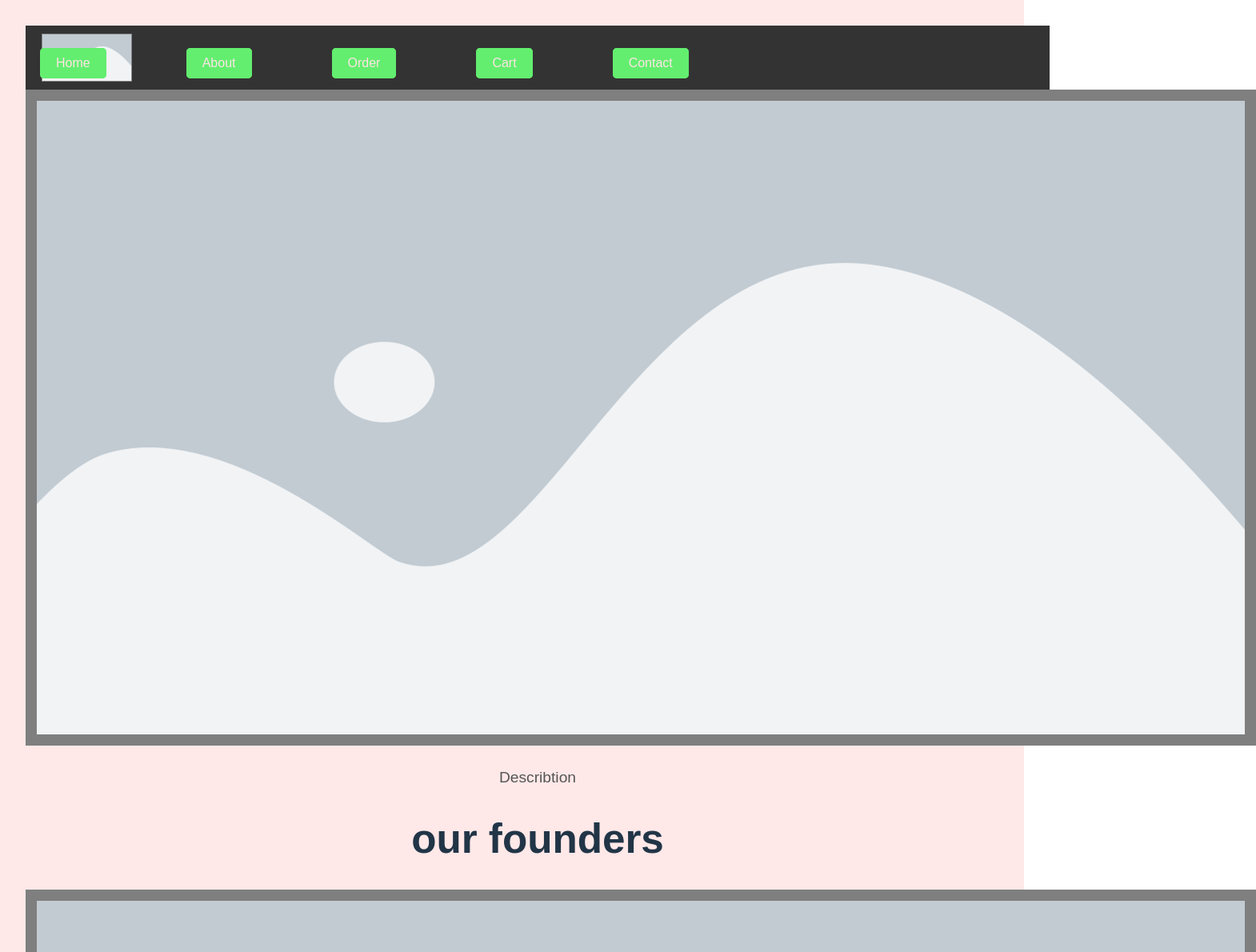
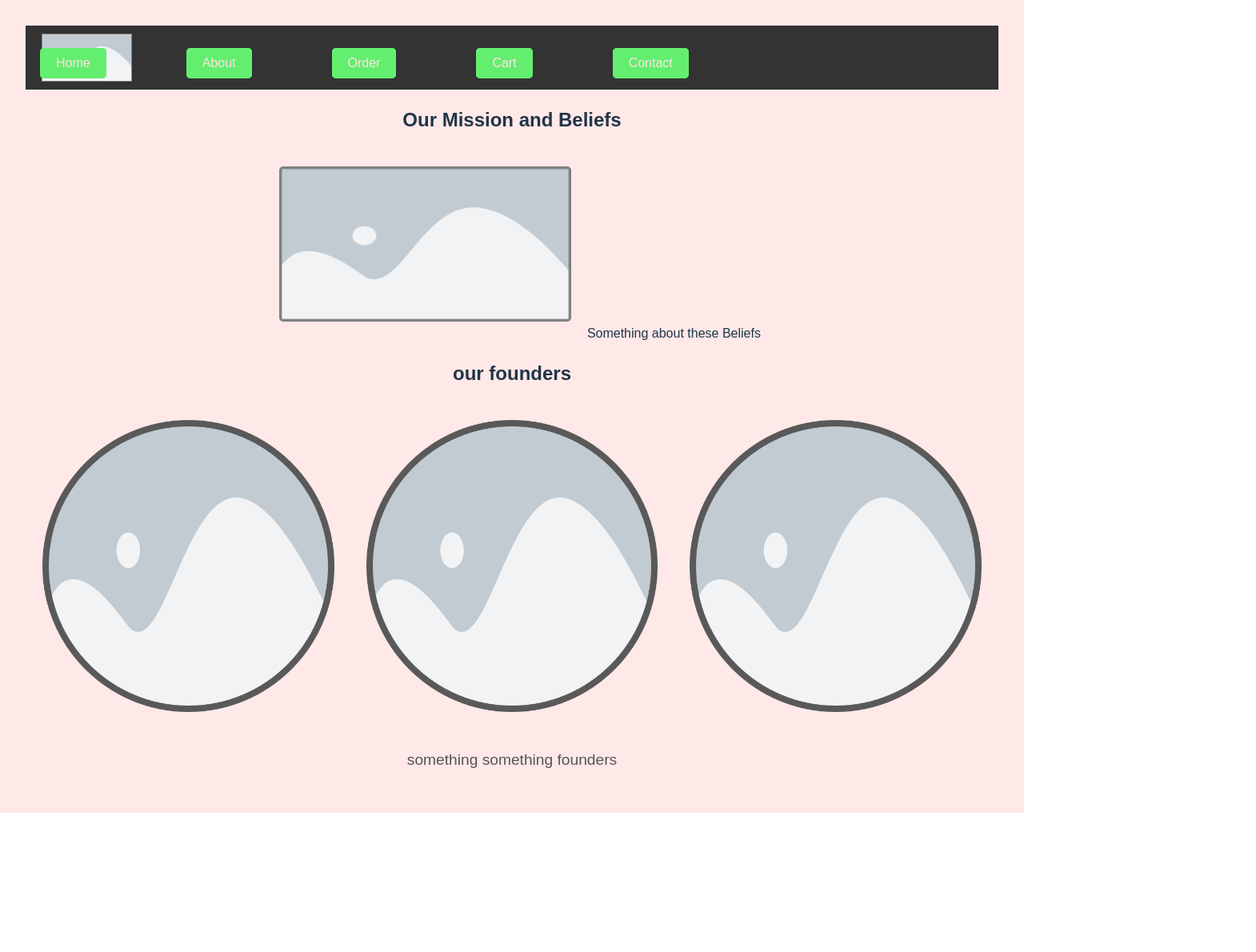
Before and after one commit to ishamotwani/FastGPTFood, a React (Vite) app: page /About in a window 1280 px wide. Shown: the top 1190 px of the page at 80% size, 1570 px wide, since content can reach past the window. After the commit the page ends 1016 px from the top, so only its background shows below. Built offline with nearby package versions, Linux system fonts and the light colour scheme.

Commit message:
Another Css Update

```diff
--- a/src/CssPages/About.css
+++ b/src/CssPages/About.css
@@ -0,0 +1,66 @@
+body {
+    font-family: Arial, sans-serif;
+    margin: 0;
+    padding: 0;
+    background-color: #ffe8e8;
+}
+
+header {
+    display: flex;
+    align-items: center;
+    justify-content: space-between;
+    padding: 10px 20px;
+    background-color: #333;
+    color: white;
+}
+
+header img {
+    height: 60px;
+    object-fit: contain;
+}
+
+header nav {
+    display: flex;
+    gap: 10px;
+}
+
+main {
+    padding: 20px;
+    text-align: center;
+}
+
+p, h1 {
+    font-size: 1.2rem;
+    color: #555;
+}
+
+.personImg {
+    max-width: 30%;
+    height: auto;
+    border: #ddd;
+    border-radius: 5px;
+    margin: 20px;
+}
+
+.ourBeliefImg {
+    max-width: 30%;
+    height: auto;
+    border: #ddd;
+    border-radius: 5px;
+    margin: 20px;
+}
+
+button {
+    padding: 10px 20px;
+    background-color: #63ee6f;
+    color: rgb(255, 228, 228);
+    border: none;
+    border-radius: 5px;
+    cursor: pointer;
+    transition: background-color 0.3s ease-in-out;
+    margin-top: 10px;
+}
+
+button:hover {
+    background-color: #0056b3;
+}
--- a/src/CssPages/Home.css
+++ b/src/CssPages/Home.css
@@ -35,21 +35,19 @@ p {
 }
 
 .orderImg {
-    max-width: 100%;
+    max-width: 60%;
     height: auto;
     border-radius: 10px;
     margin: 20px auto;
-    display: block;
 }
 
 
 .specialImg {
-    max-width: 80%;
+    max-width: 40%;
     height: auto;
     border: 2px solid #ddd;
     border-radius: 5px;
     margin: 20px auto;
-    display: block;
 }
 
 button {
--- a/src/pages/About.jsx
+++ b/src/pages/About.jsx
@@ -1,10 +1,13 @@
 import React, { useState, useEffect } from 'react';
 import {BrowserRouter as Router, Route, Routes, Link, useLocation, useNavigate } from 'react-router-dom';
 import TempImg from '../images/TempImg.png';
+import CircleImg from '../images/CircleImg.png';
 import Navigation from '../functions/Navigation';
 import '../CssPages/About.css';
 
 function About () {
+
+//maybe function here
 
     return (
         <div>
@@ -14,15 +17,16 @@ function About () {
             </header>
 
             <div>
-                <img src={TempImg} alt='our missions and belief' />
-                <p>Describtion</p>
+                <h2>Our Mission and Beliefs</h2>
+                <img src={TempImg} alt='our missions and belief' className='ourBeliefImg' />
+                <span>Something about these Beliefs</span>
             </div>
 
             <div>
-                <h1>our founders</h1>
-                <img src={TempImg} alt='image a' />
-                <img src={TempImg} alt='image b' />
-                <img src={TempImg} alt='image c' />
+                <h2>our founders</h2>
+                <img src={CircleImg} alt='image a' className='personImg' />
+                <img src={CircleImg} alt='image b' className='personImg' />
+                <img src={CircleImg} alt='image c' className='personImg' />
                 <p>something something founders</p>
             </div>
         </div>
--- a/src/pages/Home.jsx
+++ b/src/pages/Home.jsx
@@ -29,18 +29,18 @@ function Home() {
 
           <div>
             <img src={TempImg} alt='Special Meal' className='orderImg' />
-            <p>Something About the meal</p>
+            <span>Something About the meal</span>
             <OrderButton />
           </div>
 
           <div>
             <img src={TempImg} alt='maybe about our order different system?' className='specialImg' />
-            <p>Something About the image</p>
+            <span>Something About the image</span>
           </div>
 
           <div>
             <img src={TempImg} alt='maybe like donations we are doing?' className='specialImg'/>
-            <p>Something About the image</p>
+            <span>Something About the image</span>
           </div>
         </div>
     );
```
Also changed, not shown: src/images/CircleImg.png (added).
